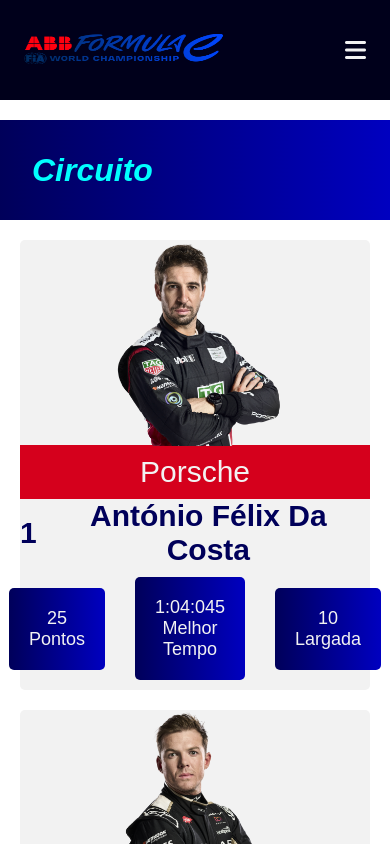
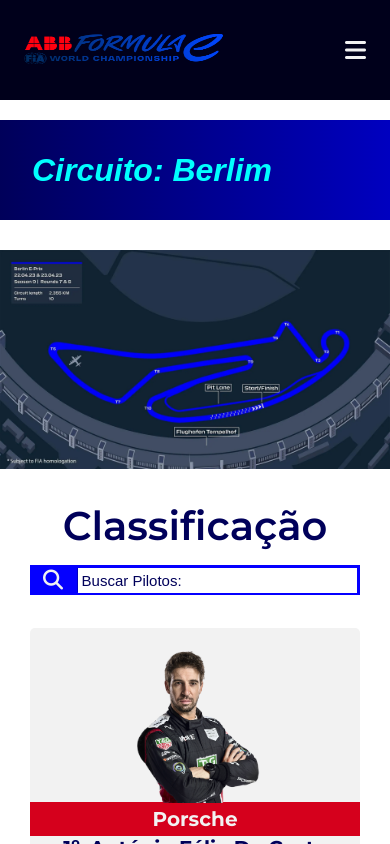
Before and after one commit to RafaelPA13/E-racingBet, a React (Vite) app: page /classificacao in a window 390 px wide. Shown: the top 844 px of the page. Built offline with nearby package versions, Linux system fonts and the light colour scheme.

Commit message:
página classificação estilizada  e componente cardpiloto responsivos

```diff
--- a/src/components/CardPiloto/CardPiloto.css
+++ b/src/components/CardPiloto/CardPiloto.css
@@ -5,6 +5,7 @@
     background-color: var(--color-light);
     margin: 2rem;
     text-align: center;
+    padding: 2rem 0;
 
     img {
         width: 200px;
@@ -16,6 +17,8 @@
     background-color: var(--color-tertiary);
 
     p {
+        font-family: var(--font);
+        font-weight: 700;
         color: var(--color-light);
         font-size: 3rem;
         padding: 1rem;
@@ -33,6 +36,7 @@
     color: var(--color-secondary);
 
     h1 {
+        font-family: var(--font);
         font-size: 3rem;
     }
 }
@@ -46,9 +50,54 @@
 .info-conteudo {
     background: var(--gradient);
     color: var(--color-light);
-    padding: 2rem;
-    font-size: 1.8rem;
+    padding: 1.2rem;
+    font-size: 2rem;
     border-radius: 5px;
+
+    p {
+        font-family: var(--font);
+        font-weight: 700;
+    }
 }
 
 /*Fim Card Pilotos */
+
+/* Mobile */
+
+@media (max-width: 1200px) {
+    .piloto-container {
+        margin: 0 0 1rem 0;
+
+        img {
+            width: 150px;
+        }
+    }
+
+    .equipe-container {
+
+        p {
+            font-size: 2rem;
+            padding: .5rem;
+        }
+    }
+
+    .id-container {
+        gap: 1rem;
+
+        h1 {
+            font-size: 2rem;
+        }
+    }
+
+    .info-container {
+        gap: .5rem;
+    }
+
+    .info-conteudo {
+        padding: 1rem;
+        font-size: 1.8rem;
+    }
+}
+
+
+    /* Fim Mobile  */
--- a/src/components/CardPiloto/CardPiloto.jsx
+++ b/src/components/CardPiloto/CardPiloto.jsx
@@ -9,7 +9,7 @@
                 </div>
 
                 <div className="id-container">
-                    <h1> { posicao } </h1>
+                    <h1> { posicao }º</h1>
                     <h1> { nome } </h1>
                 </div>
 
@@ -23,7 +23,7 @@
                         <p>Melhor Tempo</p>
                     </div>
                     <div className="info-conteudo">
-                        <p> { largada } </p>
+                        <p> { largada }º </p>
                         <p>Largada</p>
                     </div>
                 </div>
--- a/src/pages/Classificacao/Classificacao.css
+++ b/src/pages/Classificacao/Classificacao.css
@@ -0,0 +1,76 @@
+/* Circuito */
+
+.circuito-container {
+    margin: 3rem 0;
+
+    img {
+        width: 100%;
+    }
+}
+
+/* Fim Circuito */
+
+/* Classificação */
+
+.secao-container {
+    display: flex;
+    justify-content: space-between;
+    align-items: center;
+    margin: 3rem;
+
+    h1 {
+        margin-right: 70rem;
+        font-size: 4rem;
+        font-family: var(--font);
+        font-weight: 600;
+        color: var(--color-secondary);
+    }
+
+    input {
+        border: none;
+        padding: .4rem;
+    }
+
+    i {
+        margin-left: .5rem;
+        font-size: 2rem;
+    }
+}
+
+.classificacao-container {
+    margin: 3rem;
+    display: grid;
+    grid-template-columns: repeat(3, 1fr);
+}
+
+/* Fim Classificação */
+
+/* Mobile */
+
+@media (max-width: 1200px) {
+    .circuito-container {
+        margin: 3rem 0;
+    }
+
+    .secao-container {
+        justify-content: center;
+        flex-direction: column;
+        align-items: center;
+        margin: 3rem;
+
+        h1 {
+            margin-right: 0;
+        }
+
+        i {
+            margin-left: .5rem;
+            font-size: 2rem;
+        }
+    }
+
+    .classificacao-container {
+        grid-template-columns: 1fr;
+    }
+}
+
+/* Fim Mobile */
--- a/src/pages/Classificacao/Classificacao.jsx
+++ b/src/pages/Classificacao/Classificacao.jsx
@@ -1,11 +1,28 @@
+import "./Classificacao.css";
+
 import Titulos from "../../components/Titulos/Titulos";
+import Input from "../../components/Input/Input";
+
+import pilotos from '../../data/pilotos.json';
 import CardPiloto from "../../components/CardPiloto/CardPiloto";
-import pilotos from '../../data/pilotos.json';
 
 export default function Classificacao() {
   return (
     <>
-      <Titulos titulo="Circuito" />
+      <Titulos titulo="Circuito: Berlim" />
+
+      <div className="circuito-container">
+        <img src="../../../public/circuitos/Circuito-Berlim.webp" alt="Circuito de Berlim" />
+      </div>
+
+      <div className="secao-container">
+        <h1>Classificação</h1>
+        <Input
+          icone={<i className="fas fa-search"></i>}
+          tipo="text"
+          placeholder="Buscar Pilotos:"
+        />
+      </div>
 
       <div className="classificacao-container">
         {pilotos.map((piloto) => (
```
